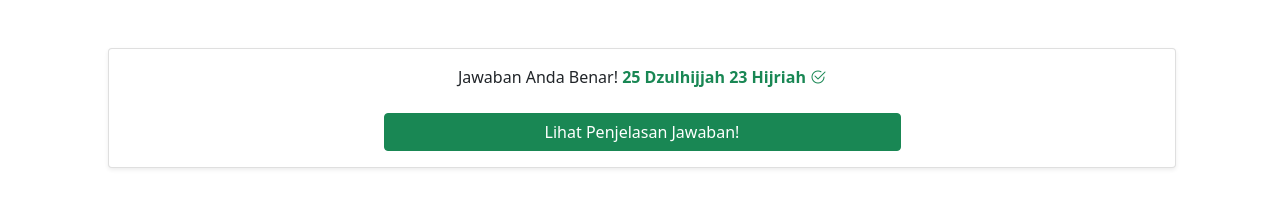
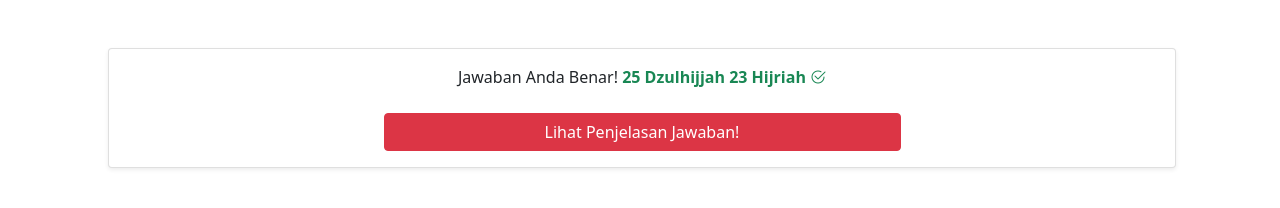
Before and after one commit to agm4r/quiz-rabbaniyun, a plain HTML site: page pages/answer.html in a window 1280 px wide. Drawn offline with nearby package versions, Linux system fonts and the light colour scheme.

Commit message:
mengubah warna button 'lihat penjelasan jawaban' menjadi merah

```diff
--- a/pages/answer.html
+++ b/pages/answer.html
@@ -28,7 +28,7 @@
         Jawaban Anda Benar! <span class="text-success"><b>25 Dzulhijjah 23 Hijriah </b><i
             class="bi bi-check2-circle"></i></span>
         <div class="d-grid gap-2 col-6 mx-auto mt-4">
-          <button class="btn btn-success" type="button" data-bs-toggle="collapse" data-bs-target="#collapseExample"
+          <button class="btn btn-danger" type="button" data-bs-toggle="collapse" data-bs-target="#collapseExample"
             aria-expanded="false" aria-controls="collapseExample">
             Lihat Penjelasan Jawaban!
           </button>
```
